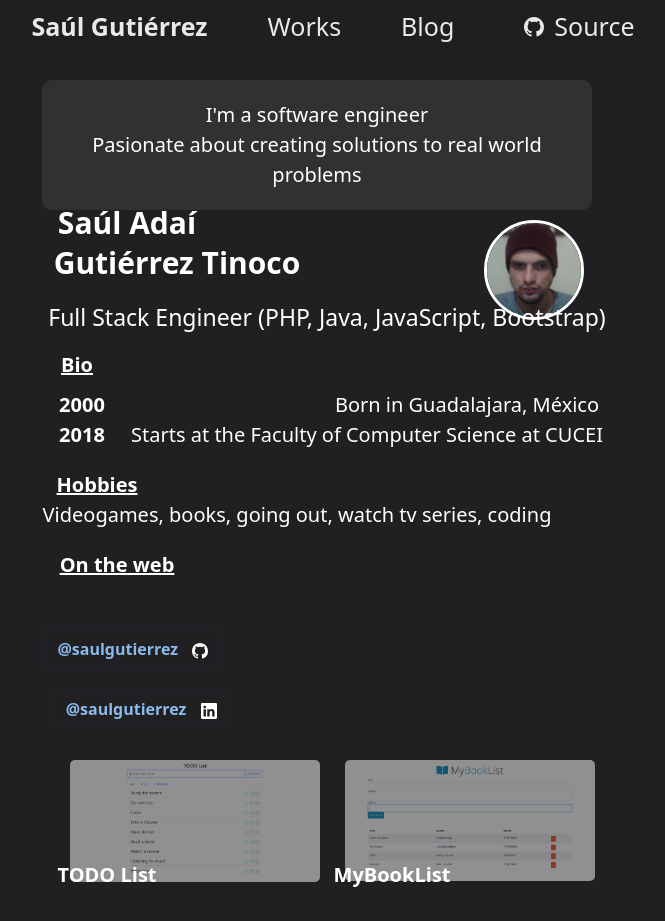
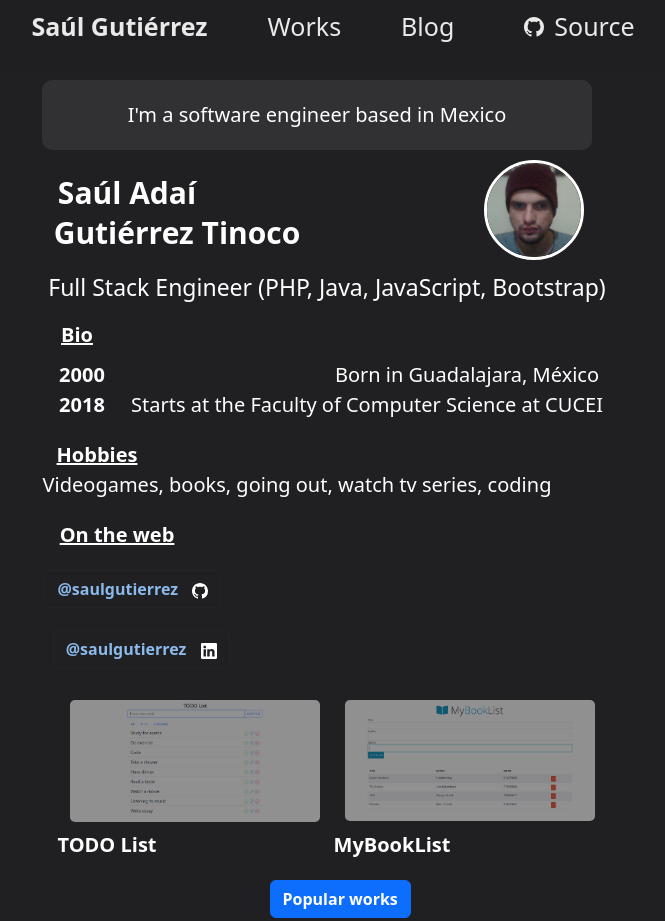
Before and after one commit to saulgutierrez/homepage, a plain HTML site: page index.html in a window 1280 px wide. Shown: the top 921 px of the page, without its empty margins (323-988 px from the left). Drawn offline with nearby package versions, Linux system fonts and the light colour scheme.

Commit message:
Fix some details

```diff
--- a/index.html
+++ b/index.html
@@ -42,7 +42,7 @@
           </div>
       </section>
   </nav>
-    <div class="description">I'm a software engineer <br> Pasionate about creating solutions to real world problems </div>
+    <div class="description">I'm a software engineer based in Mexico </div>
       <img class="img" src="Me.jpeg" alt="Personal photo">
       <div class="name">Saúl Adaí</div>
       <div class="name2">Gutiérrez Tinoco</div>
--- a/style.css
+++ b/style.css
@@ -29,7 +29,7 @@ a {
 
 .name {
     position: absolute;
-    top: 200px;
+    top: 170px;
     left: -80px;
     right: 300px;
     bottom: 10px;
@@ -39,7 +39,7 @@ a {
 
 .name2 {
     position: absolute;
-    top: 240px;
+    top: 210px;
     left: 20px;
     right: 300px;
     bottom: 10px;
@@ -49,7 +49,7 @@ a {
 
 .perfil-description {
     position: absolute;
-    top: 300px;
+    top: 270px;
     left: 50px;
     right: 30px;
     bottom: 10px;
@@ -67,7 +67,7 @@ a {
 
 .bio {
     position: absolute;
-    top: 350px;
+    top: 320px;
     left: -180px;
     right: 300px;
     bottom: 10px;
@@ -78,7 +78,7 @@ a {
 
 .bio-year-1 {
     position: absolute;
-    top: 390px;
+    top: 360px;
     left: -170px;
     right: 300px;
     bottom: 10px;
@@ -88,7 +88,7 @@ a {
 
 .bio-description-1 {
     position: absolute;
-    top: 390px;
+    top: 360px;
     left: 350px;
     right: 50px;
     bottom: 10px;
@@ -97,7 +97,7 @@ a {
 
 .bio-year-2 {
     position: absolute;
-    top: 420px;
+    top: 390px;
     left: -170px;
     right: 300px;
     bottom: 10px;
@@ -107,7 +107,7 @@ a {
 
 .bio-description-2 {
     position: absolute;
-    top: 420px;
+    top: 390px;
     left: 150px;
     right: 50px;
     bottom: 10px;
@@ -117,7 +117,7 @@ a {
 .hobbies {
     text-decoration: underline;
     position: absolute;
-    top: 470px;
+    top: 440px;
     left: -140px;
     right: 300px;
     bottom: 10px;
@@ -127,7 +127,7 @@ a {
 
 .hobbies-list {
     position: absolute;
-    top: 500px;
+    top: 470px;
     left: -40px;
     right: 0px;
     bottom: 10px;
@@ -136,7 +136,7 @@ a {
 
 .social {
     position: absolute;
-    top: 550px;
+    top: 520px;
     left: -400px;
     right: 0px;
     bottom: 10px;
@@ -203,7 +203,7 @@ svg {
 
 .label-todo {
     position: absolute;
-    top: 860px;
+    top: 830px;
     bottom: 0px;
     left: -420px;
     right: 0px;
@@ -213,7 +213,7 @@ svg {
 
 .label-booklist {
     position: absolute;
-    top: 860px;
+    top: 830px;
     left: 250px;
     right: 100px;
     bottom: 10px;
```
